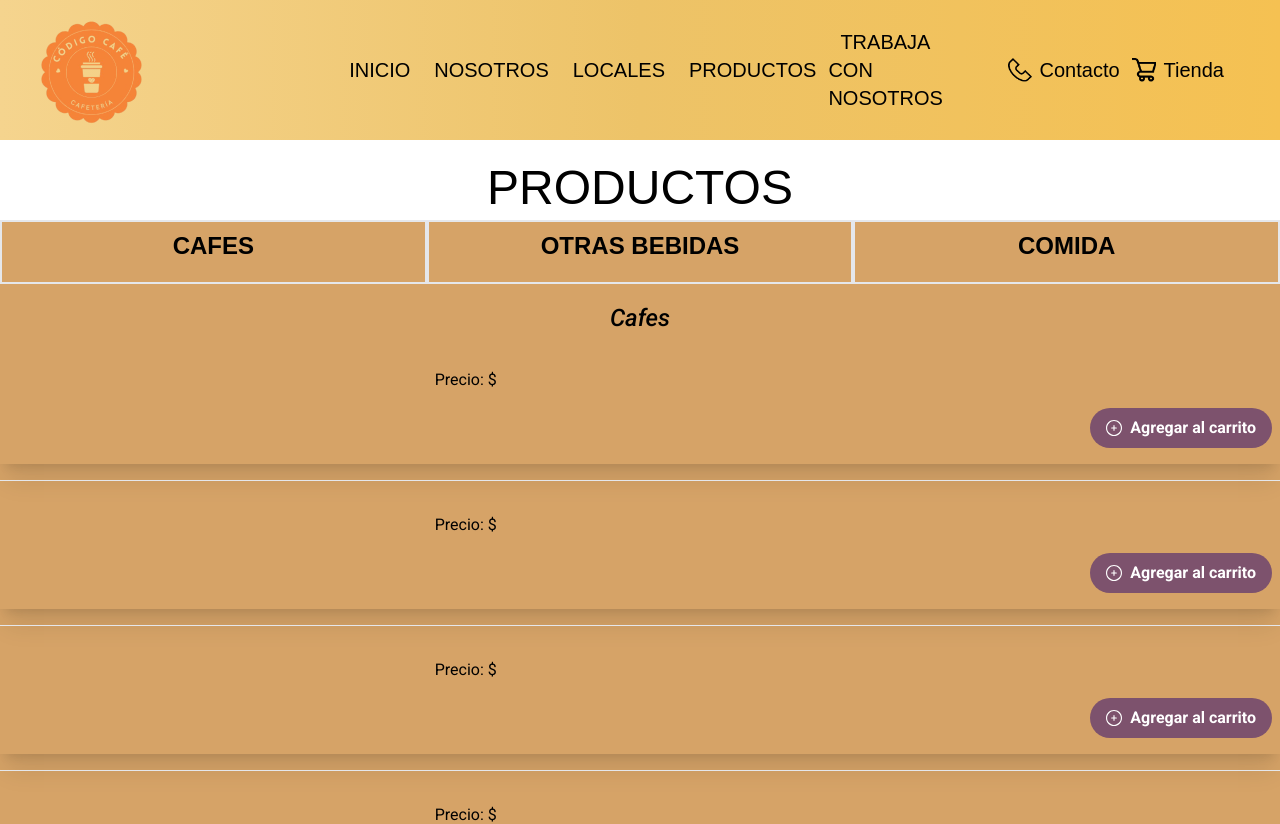
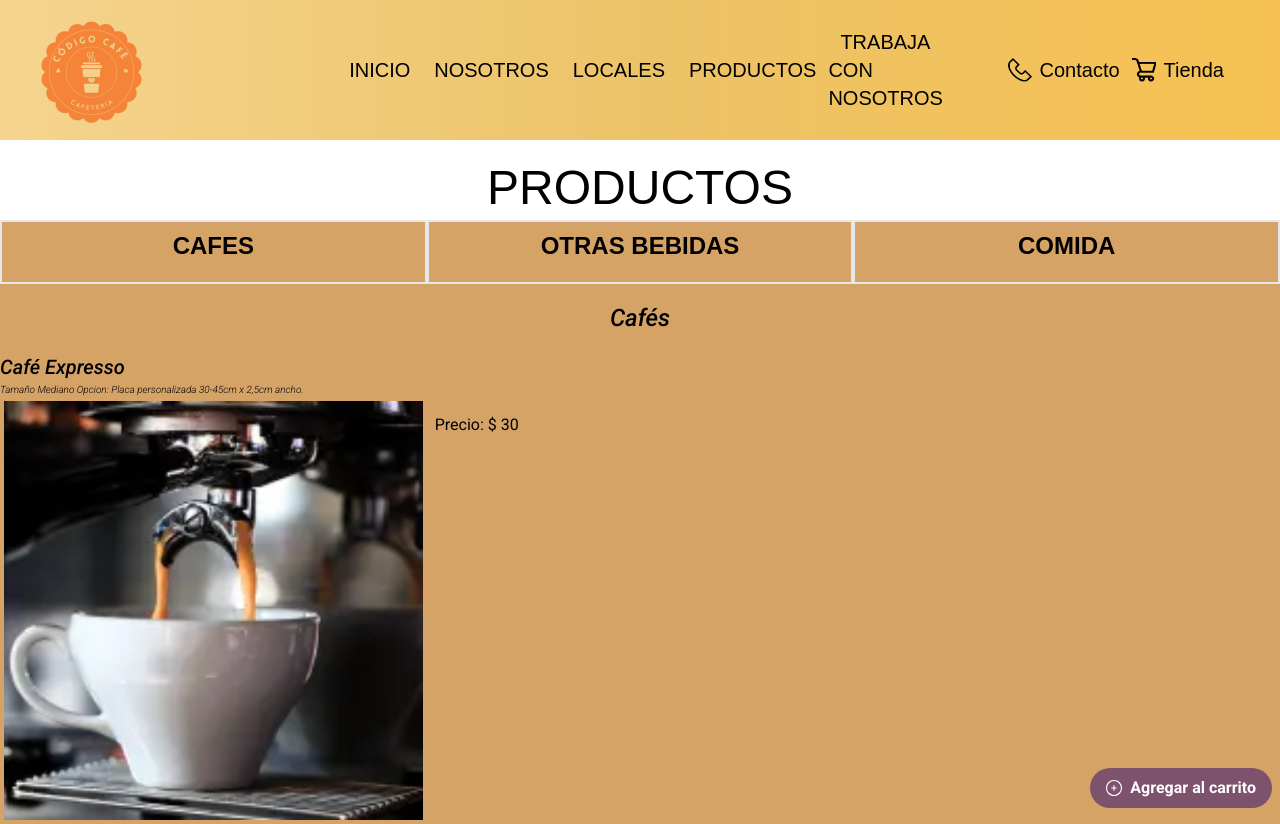
Before and after one commit to Leonardo-Valtorta/codigo-cafe, a Next.js app: page /products in a window 1280 px wide. Shown: the top 824 px of the page. Built offline with nearby package versions, Linux system fonts and the light colour scheme; a web font is replaced by a local one.

Commit message:
se agrego redireccion a productos en el footer. se elimino carpeta db repetida innecesaria. Se continuo optimizacion de pagina productos.

```diff
--- a/src/components/Footer.js
+++ b/src/components/Footer.js
@@ -12,7 +12,7 @@ const Footer = () => {
             <a href="/locales" className="hover:underline me-4 md:me-6">Locales</a>
         </li>
         <li>
-            <a href="#" className="hover:underline me-4 md:me-6">Productos</a>
+            <a href="/products" className="hover:underline me-4 md:me-6">Productos</a>
         </li>
         <li>
             <a href="/contact" className="hover:underline">Contacto</a>
--- a/src/components/menuSection/Menu.js
+++ b/src/components/menu/MenuSection.js
@@ -1,17 +1,19 @@
 import ProductCard from "./ProductCard";
 import { estadoInicial } from "@/context/estadoInicial";
 
-const Menu = () =>{
+const MenuSection = ({section,sectionName,category}) =>{
+
+
 
         const products = estadoInicial.products;
         const addToCart = 0;
         return (<>
-           <section id="cafes" className="text-wrap items-center">
-                <h1 className="font-medium italic text-[24px] text-center md:text-left">Cafes</h1>
+           <section id={section} className="text-wrap items-center">
+                <h1 className="font-medium italic text-[24px] text-center md:text-left">{sectionName}</h1>
 
                 <div className= "flex flex-col justify-center">
                     {products
-                        .filter(product=> product.category === "cafe")
+                        .filter(product=> product.category === category)
                         .map (product => { return (<div><ProductCard key={product.id} product = {product} addToCart={addToCart}/><hr></hr></div>)})
                     }
                 </div>
@@ -41,4 +43,4 @@ const Menu = () =>{
         </>)
 };
 
-export default Menu;
+export default MenuSection;
--- a/src/components/menuSection/ProductCard.js
+++ b/src/components/menu/ProductCard.js
@@ -3,7 +3,7 @@ import IconPlus from "../icons/IconPlus";
 
 
 
-const ProductCard = (product,addToCart) =>{
+const ProductCard = ({product,addToCart}) =>{
 
     const {id,name,price,image,description} = product;
 
@@ -13,7 +13,7 @@ const ProductCard = (product,addToCart) =>{
             <h4 className="text-[10px] font-light italic">{description}</h4>
             <div className ="flex flex-row">
                 <div className="w-2/6 p-1">
-                    <img src = {image} w-full object-contain/>
+                    <img src = {image} alt={name} className="w-full object-contain"/>
                 </div>
                 <div className= "flex flex-col justify-between w-4/6 p-2">
                     <p className="py-2 font-bold-italic">Precio: $ {price}</p>
--- a/src/context/estadoInicial.js
+++ b/src/context/estadoInicial.js
@@ -3,7 +3,7 @@ export const estadoInicial = {
     products: [
         {
             id: 1,
-            image: "/menu/cafe-expreso",
+            image: "/menu/cafe-expreso.webp",
             name: "Café Expresso",
             description: "Tamaño Mediano\nOpcion: Placa personalizada\n30-45cm x 2,5cm ancho.",
             category: "cafe",
--- a/src/db/db.json
+++ /dev/null
@@ -1,28 +0,0 @@
-{
-    "products":[
-            {
-                "id": 1,
-                "name" : "Cafe con leche cremoso",
-                "price" : 3500,
-                "category" : "Cafetería",
-                "description": "Riquisimo...",
-                "image": "./cafeconleche.jfif"
-            },
-            {
-                "id": 2,
-                "name" : "Te con leche cremoso",
-                "price" : 2500,
-                "category" : "Cafetería",
-                "description": "Té en hebras...",
-                "image": "./cafeconleche.jfif"
-            },
-            {
-                "id": 3,
-                "name" : "Capuchino",
-                "price" : 5500,
-                "category" : "Cafetería",
-                "description": "Mezcla...",
-                "image": "./cafeconleche.jfif"
-            }
-        ]
-}
--- a/src/pages/products.js
+++ b/src/pages/products.js
@@ -2,8 +2,7 @@ import Link from "next/link";
 import Footer from "@/components/Footer";
 import Header from "@/components/Header";
 import PortadaDos from "@/components/PortadaDos";
-import ProductCard from "@/components/menuSection/ProductCard";
-import Menu from "@/components/menuSection/Menu";
+import MenuSection from "@/components/menu/MenuSection";
 
 
 export default function Products() {
@@ -29,7 +28,7 @@ export default function Products() {
 
             </div>
 
-            <Menu />
+            <MenuSection section="cafes" sectionName="Cafés" category="cafe" />
         </div>
         <Footer />
     </>
```
